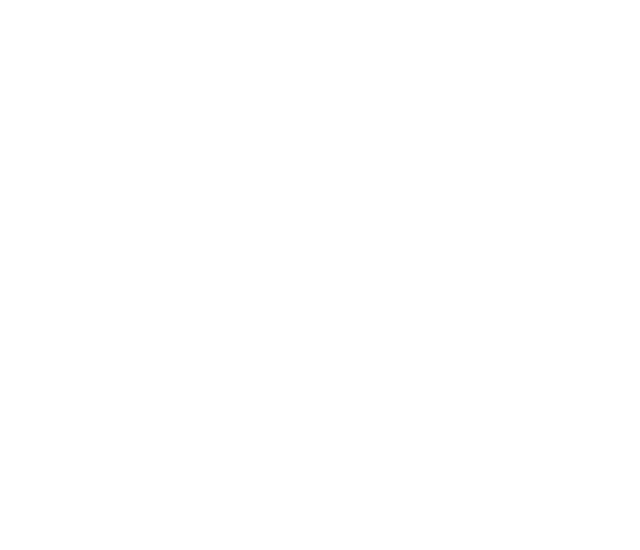
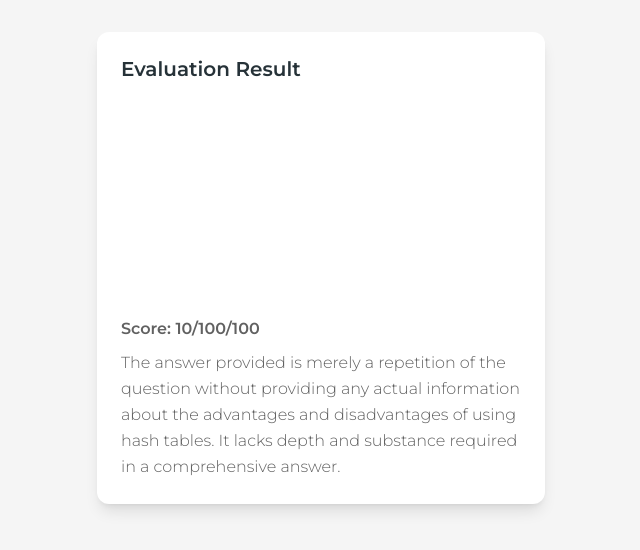
Before and after one commit to naitikshaxma/glamis_test, a React (Vite) app in the folder client/: page /evaluation in a window 1280 px wide. Before the commit this address had no page. Shown: the part 124-674 px from the top of the page, without its empty margins (319-959 px from the left). Built offline with nearby package versions, Linux system fonts and the light colour scheme; a web font is replaced by a local one.

Commit message:
ADD: audio

```diff
--- a/client/src/App.jsx
+++ b/client/src/App.jsx
@@ -9,13 +9,25 @@
 import Sidebar from "./components/global_components/Sidebar";
 import Result from "./pages/Result";
 import LiveInterview from "./pages/LiveInterview";
+import EvaluationResult from "./pages/EvaluationResult";
+
+const response = {
+    statusCode: 200,
+    data: {
+        score: "10/100",
+        explanation: "The answer provided is merely a repetition of the question without providing any actual information about the advantages and disadvantages of using hash tables. It lacks depth and substance required in a comprehensive answer."
+    },
+    message: "Answer evaluated successfully",
+    success: true
+};
 
 // Layout component that includes Sidebar
 const MainLayout = ({ children }) => (
     <div style={{ display: 'flex' }}>
         <Sidebar />
-        <div style={{ flex: 1 ,
-        marginLeft: '20rem'
+        <div style={{
+            flex: 1,
+            marginLeft: '20rem'
         }}>
             {children}
         </div>
@@ -48,6 +60,10 @@
                     path="/live"
                     element={<LiveInterview />}
                 />
+                <Route
+                    path="/evaluation"
+                    element={<EvaluationResult data={response.data} />}
+                />
             </Routes>
         </Router>
     );
--- /dev/null
+++ b/client/src/pages/EvaluationResult.jsx
@@ -0,0 +1,50 @@
+import React from 'react';
+import { PieChart, Pie, Cell, Tooltip } from 'recharts';
+import { Card, CardBody, Typography } from '@material-tailwind/react';
+
+
+const EvaluationResult = ({ data }) => {
+    const { score, explanation } = data;
+    const donutData = [{ name: 'Score', value: score }, { name: 'Remaining', value: 100 - score }];
+
+    const COLORS = ['#0088FE', '#FFBB28'];
+
+    return (
+        <div className="flex flex-col items-center justify-center min-h-screen bg-gray-100 p-4">
+            <Card className="w-full max-w-md mx-auto mb-4 shadow-lg">
+                <CardBody>
+                    <Typography variant="h5" color="blue-gray" className="mb-4">
+                        Evaluation Result
+                    </Typography>
+                    <div className="flex items-center justify-center">
+                        <PieChart width={200} height={200}>
+                            <Pie
+                                data={donutData}
+                                cx="50%"
+                                cy="50%"
+                                innerRadius={60}
+                                outerRadius={80}
+                                fill="#8884d8"
+                                paddingAngle={5}
+                                dataKey="value"
+                            >
+                                {donutData.map((entry, index) => (
+                                    <Cell key={`cell-${index}`} fill={COLORS[index % COLORS.length]} />
+                                ))}
+                            </Pie>
+                            <Tooltip />
+                        </PieChart>
+                    </div>
+                    <Typography variant="h6" color="gray" className="mt-4">
+                        {`Score: ${score}/100`}
+                    </Typography>
+                    <Typography variant="body1" color="gray" className="mt-2">
+                        {explanation}
+                    </Typography>
+                </CardBody>
+            </Card>
+        </div>
+    );
+};
+
+export default EvaluationResult;
--- a/client/src/pages/LiveInterview.jsx
+++ b/client/src/pages/LiveInterview.jsx
@@ -5,6 +5,7 @@
 import MicOffIcon from '@mui/icons-material/MicOff';
 import StopIcon from '@mui/icons-material/Stop';
 import axios from 'axios';
+import Link from '@mui/material/Link';
 
 
 
@@ -92,7 +93,7 @@
                 formData.append('question', question)
                 formData.append('answerAudio', audioBlob, 'answer01.webm');
                 try {
-                    const response = await axios.post('http://localhost:8000/api/v1/interview/evaluateQuestion' , formData, {
+                    const response = await axios.post('http://localhost:8000/api/v1/interview/evaluateQuestion', formData, {
                         headers: {
                             'Content-Type': 'multipart/form-data',
                         }
@@ -102,6 +103,7 @@
                     console.error('Error uploading audio:', error);
                 }
                 audioChunksRef.current = [];
+                window.location.href = '/evaluation';
             }
         }
     };
--- a/client/src/pages/Signup.jsx
+++ b/client/src/pages/Signup.jsx
@@ -159,7 +159,7 @@
                             <Grid container>
                                 <Grid item>
                                     Already have an account?&nbsp;
-                                    <Link href="#">
+                                    <Link href="/login">
                                         {"Sign In"}
                                     </Link>
                                 </Grid>
```
Also changed, not shown: 2 other files (tests, documents, lock files or other folders).
